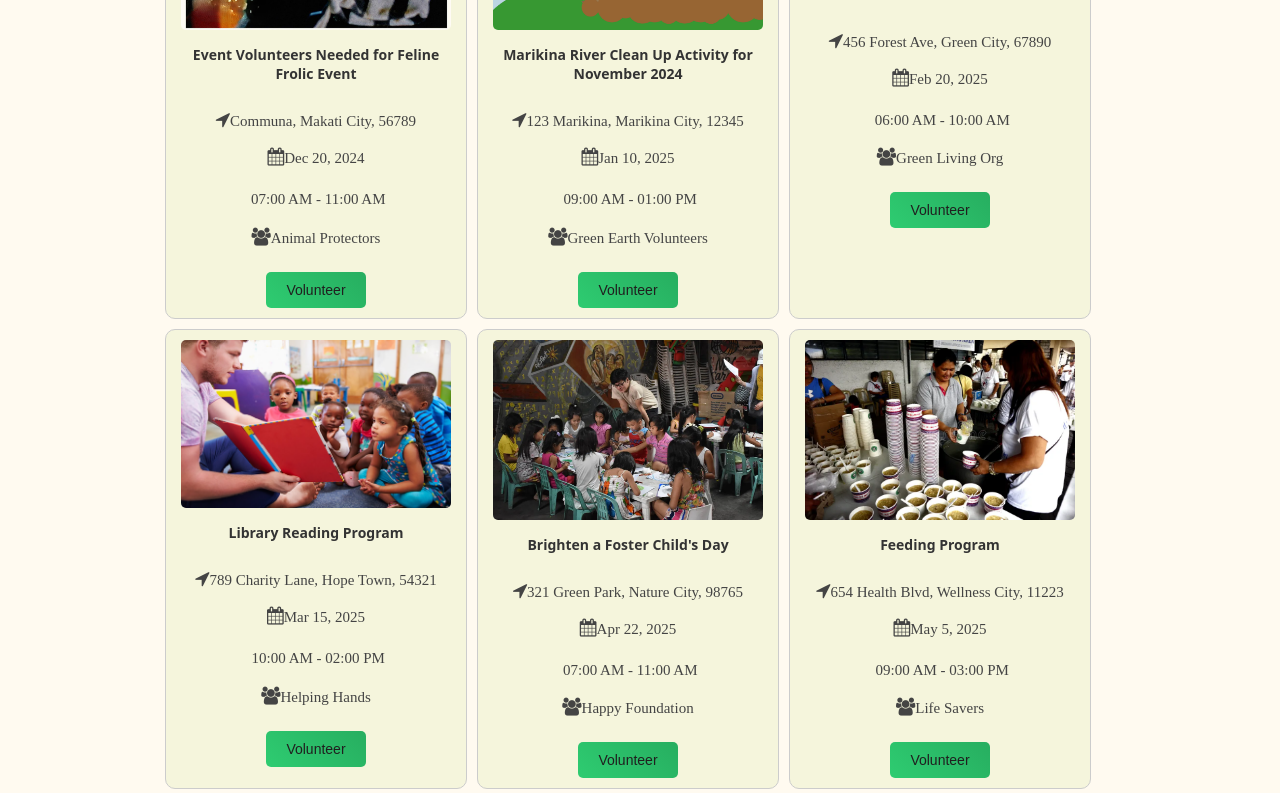
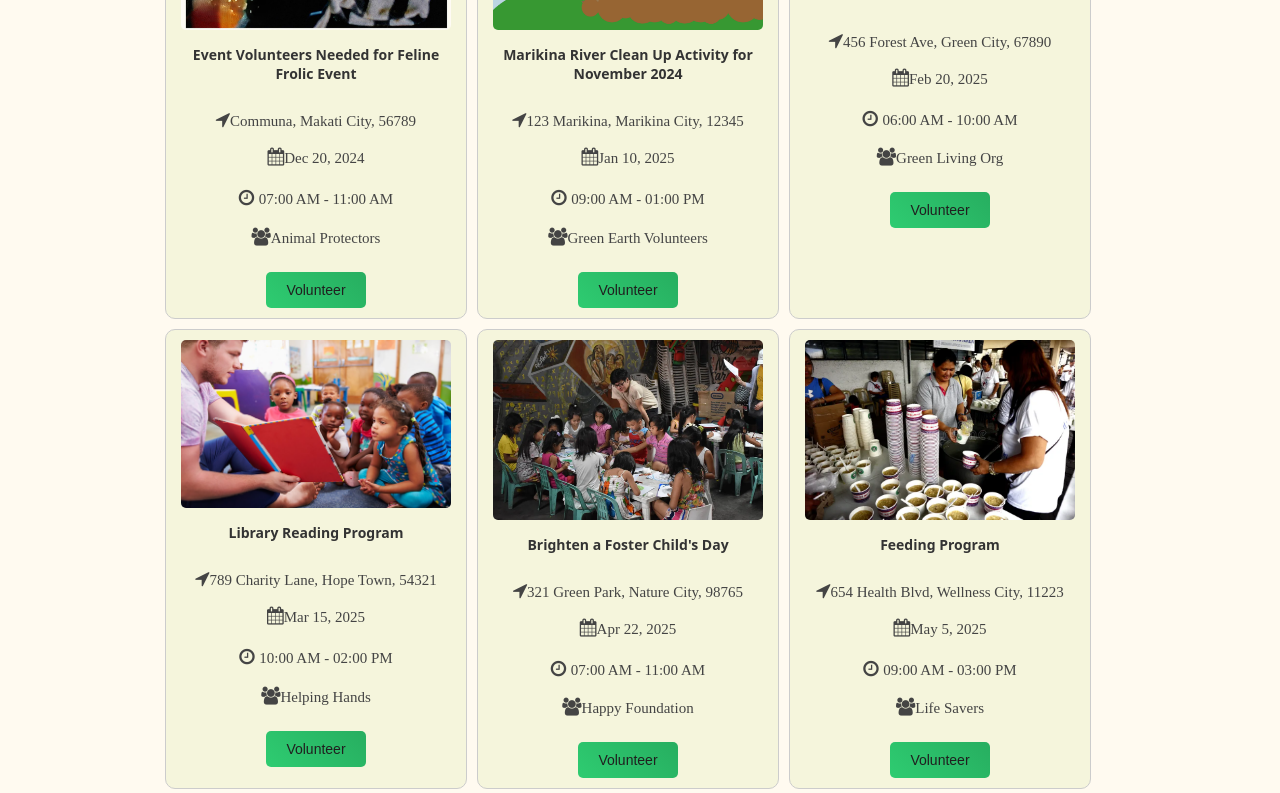
Before and after one commit to agitdev1/WSTL31C, a PHP site: page /volunteer.php in a window 1280 px wide. Shown: the part 503-1296 px from the top of the page. Run offline with PHP 8.4, Linux system fonts and the light colour scheme.

Commit message:
Update volunteer.php

```diff
--- a/pages/volunteer.php
+++ b/pages/volunteer.php
@@ -81,9 +81,9 @@ require_once '../components/navbar2.php';
             echo '</a>';
             echo '<div class="desc">' . $event['desc'] . '</div>';
             echo '<p class="card-location"><i class="fa fa-location-arrow""></i><small>' . $event['location'] . '</small></p>';
-            echo '<p><i class="fa fa-calendar"></i><small>' . $event['date'] . '</small></p>';
-            echo '<p><i class="fa fa-clock"></i> <small>' . $event['time'] . '</small></p>';
-            echo '<p class="card-organization"><i class="fa fa-users"></i><small>' . $event['organization'] . '</small></p>';
+            echo '<p><i class="fa fa-calendar"> </i><small>' . $event['date'] . '</small></p>';
+            echo '<p><i class="fa fa-clock-o"> </i> <small>' . $event['time'] . '</small></p>';
+            echo '<p class="card-organization"> <i class="fa fa-users"></i><small>' . $event['organization'] . '</small></p>';
             echo '</a>';
             echo '<input type="hidden" name="event_name" value="' . $event['desc'] . '">';
             echo '<input type="hidden" name="location" value="' . $event['location'] . '">';
```
